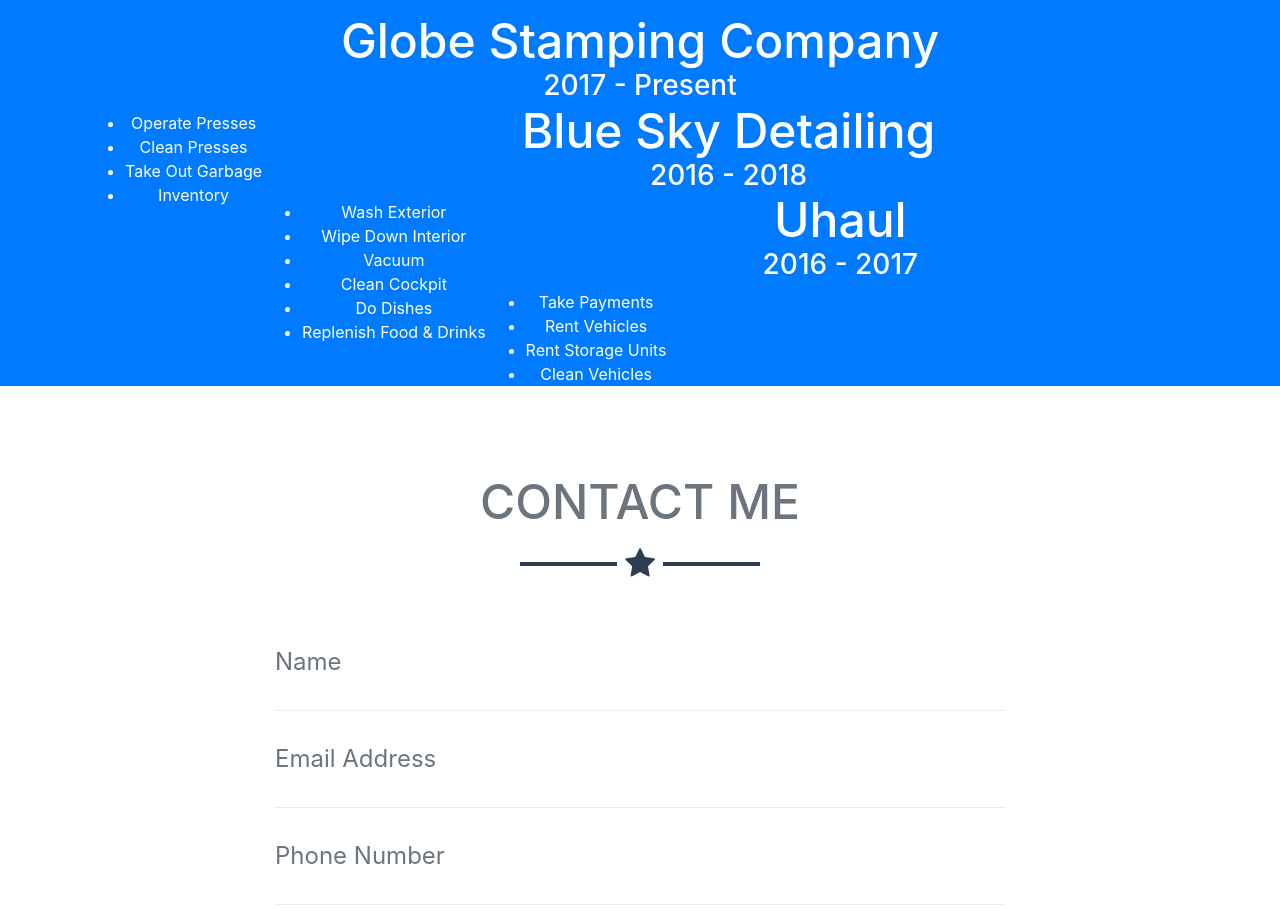
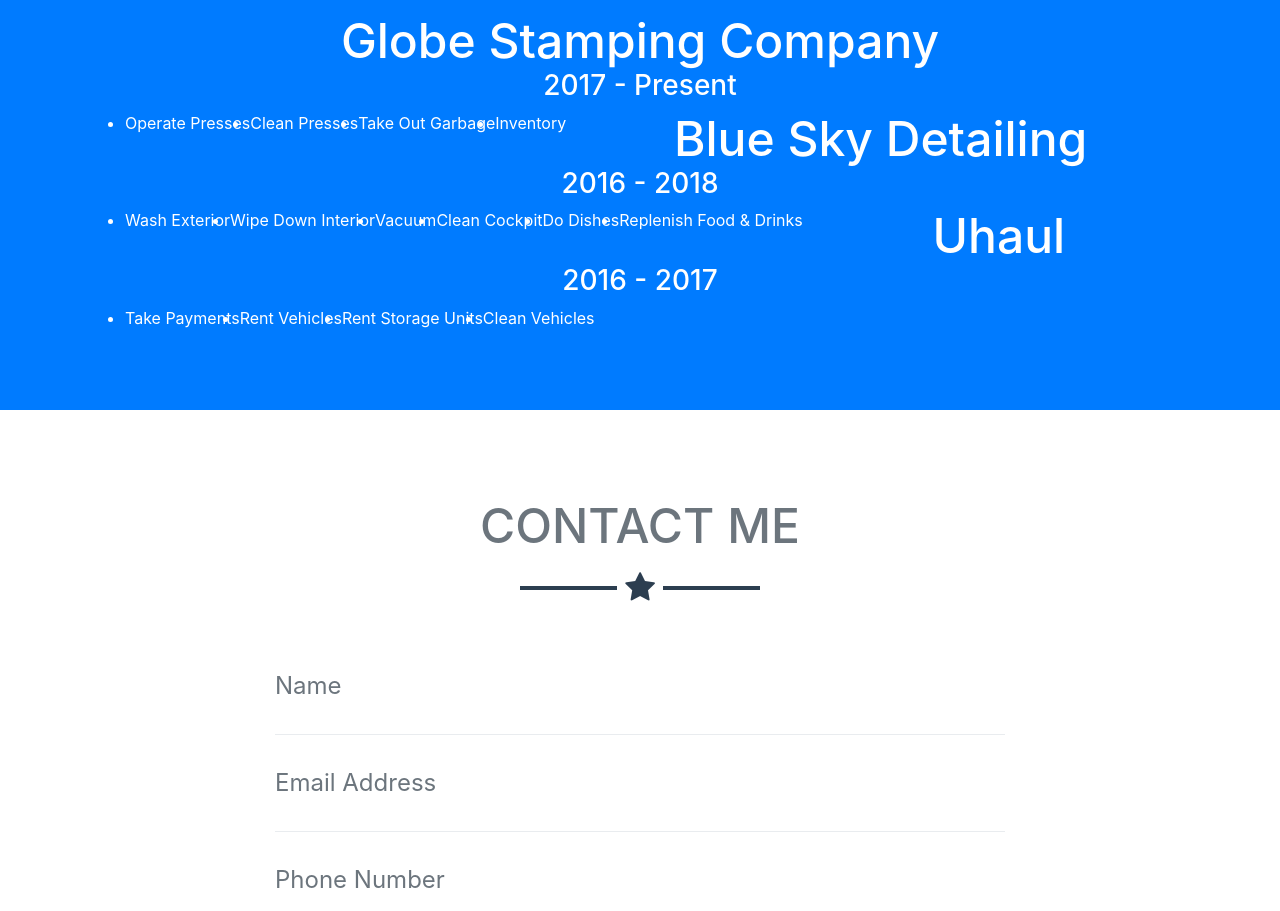
Before and after one commit to cgrothe7770c/cgrothe7770c.github.io, a website with bundled scripts: page index.html in a window 1280 px wide. Shown: the part 2010-2921 px from the top of the page. Built offline with nearby package versions, Linux system fonts and the light colour scheme.

Commit message:
change tables

```diff
--- a/index.html
+++ b/index.html
@@ -148,29 +148,29 @@
         <div class="text-center mt-4">
 			<h2>Globe Stamping Company</h2>
 				<h3>2017 - Present</h3>
-					<ul style="float: left">
-						<li>Operate Presses</li>
-						<li>Clean Presses</li>
-						<li>Take Out Garbage</li>
-						<li>Inventory</li>
+					<ul>
+						<li style="float: left">Operate Presses</li>
+						<li style="float: left">Clean Presses</li>
+						<li style="float: left">Take Out Garbage</li>
+						<li style="float: left">Inventory</li>
 					</ul>
 			<h2>Blue Sky Detailing</h2>
 				<h3>2016 - 2018</h3>
-					<ul style="float: left">
-						<li>Wash Exterior</li>
-						<li>Wipe Down Interior</li>
-						<li>Vacuum</li>
-						<li>Clean Cockpit</li>
-						<li>Do Dishes</li>
-						<li>Replenish Food & Drinks</li>
+					<ul>
+						<li style="float: left">Wash Exterior</li>
+						<li style="float: left">Wipe Down Interior</li>
+						<li style="float: left">Vacuum</li>
+						<li style="float: left">Clean Cockpit</li>
+						<li style="float: left">Do Dishes</li>
+						<li style="float: left">Replenish Food & Drinks</li>
 					</ul>
 			<h2>Uhaul</h2>
 				<h3>2016 - 2017</h3>
-					<ul style="float: left">
-						<li>Take Payments</li>
-						<li>Rent Vehicles</li>
-						<li>Rent Storage Units</li>
-						<li>Clean Vehicles</li>
+					<ul>
+						<li style="float: left">Take Payments</li>
+						<li style="float: left">Rent Vehicles</li>
+						<li style="float: left">Rent Storage Units</li>
+						<li style="float: left">Clean Vehicles</li>
 					</ul>
         </div>
       </div>
```
